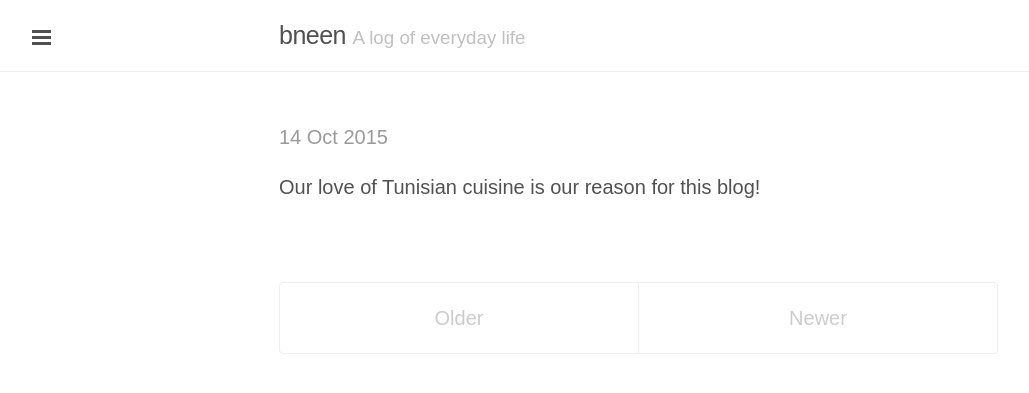
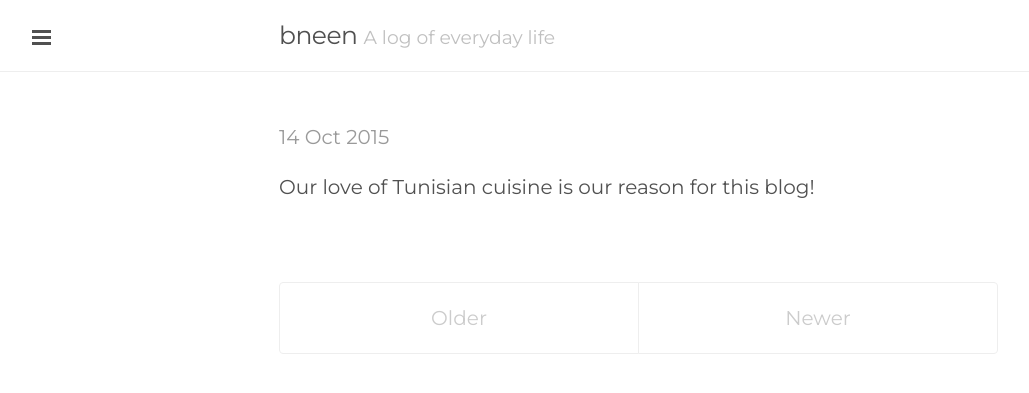
Before and after one commit to bneen/bneen.github.io, a Jekyll site: the page built from index.html, in a window 1280 px wide. Shown: the top 393 px of the page, without its empty margins (1-1030 px from the left). Built offline with Jekyll 4.4.1, drawn with Linux system fonts in a browser that asks for light colours; the list of posts is cut into pages by our own code.

Commit message:
Update head.html

```diff
--- a/_includes/head.html
+++ b/_includes/head.html
@@ -17,7 +17,7 @@
   <link rel="stylesheet" href="/public/css/poole.css">
   <link rel="stylesheet" href="/public/css/syntax.css">
   <link rel="stylesheet" href="/public/css/lanyon.css">
-  <link rel="stylesheet" href="http://fonts.googleapis.com/css?family=PT+Serif:400,400italic,700|PT+Sans:400">
+  <link rel="stylesheet" href="http://fonts.googleapis.com/css?family=Montserrat:400,700">
 
   <!-- Icons -->
   <link rel="apple-touch-icon-precomposed" sizes="144x144" href="/public/apple-touch-icon-144-precomposed.png">
```
